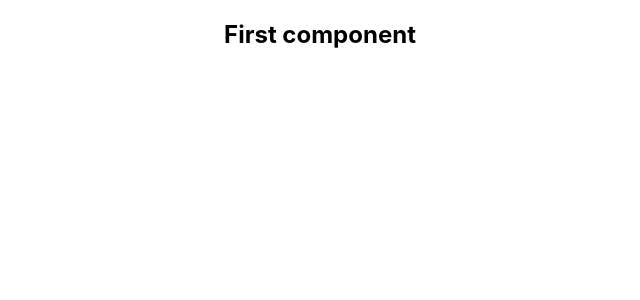
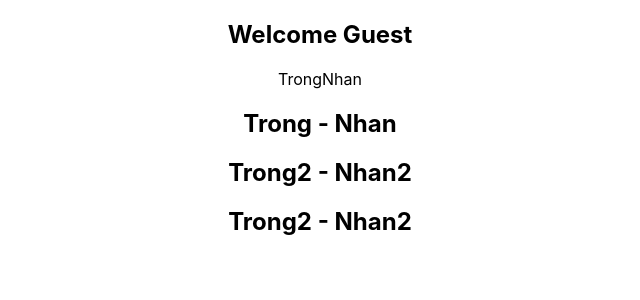
Before and after one commit to trongnhan19081994/react-typescript-demo, a React (Create React App) app: page / in a window 1280 px wide. Shown: the top 300 px of the page, without its empty margins (320-960 px from the left). Built offline with nearby package versions, Linux system fonts and the light colour scheme.

Commit message:
basic props

```diff
--- a/src/App.tsx
+++ b/src/App.tsx
@@ -1,10 +1,33 @@
 import './App.css';
 import Greet from './components/Greet';
+import Person from './components/Person';
+import PersonList from './components/PersonList';
 
 function App() {
+  const personName = {
+    first: 'Trong',
+    last: 'Nhan'
+  }
+
+  const nameList = [
+    {
+      first: 'Trong',
+      last: 'Nhan'
+    },
+    {
+      first: 'Trong2',
+      last: 'Nhan2'
+    },
+    {
+      first: 'Trong2',
+      last: 'Nhan2'
+    },
+]
   return (
     <div className="App">
-      <Greet name='First component'/>
+      <Greet name='Trong Nhan' messageCount={10} isLoggedIn={false} />
+      <Person name={personName} />
+      <PersonList names={nameList} />
     </div>
   );
 }
--- a/src/components/Greet.tsx
+++ b/src/components/Greet.tsx
@@ -1,11 +1,21 @@
 type GreetProps = {
-    name: string
+    name: string,
+    messageCount: number,
+    isLoggedIn: boolean
 }
 
 const Greet = (props: GreetProps) => {
     return (
         <div>
-            <h2>{props.name}</h2>
+            <h2>
+                {
+                    props.isLoggedIn
+                    ? `Welcome ${props.name}! You have ${props.messageCount} unread messages`
+                    : 'Welcome Guest'
+                }
+
+
+            </h2>
         </div>
     )
 }
--- /dev/null
+++ b/src/components/Person.tsx
@@ -0,0 +1,16 @@
+type PersonProps = {
+    name: {
+        first: string,
+        last: string
+    }
+}
+const Person = (props: PersonProps) => {
+    return (
+        <div>
+            { props.name.first }
+            { props.name.last }
+        </div>
+    )
+}
+
+export default Person
--- /dev/null
+++ b/src/components/PersonList.tsx
@@ -0,0 +1,21 @@
+type PersonListProps = {
+    names: {
+        first: string,
+        last: string
+    }[]
+}
+
+const PersonList = (props: PersonListProps) => {
+    return (
+        <div>
+            {
+                props.names.map( (name, index) => (
+                    <h2 key={index}>{name.first} - {name.last}</h2>
+                ))
+            }
+
+        </div>
+    )
+}
+
+export default PersonList
```
